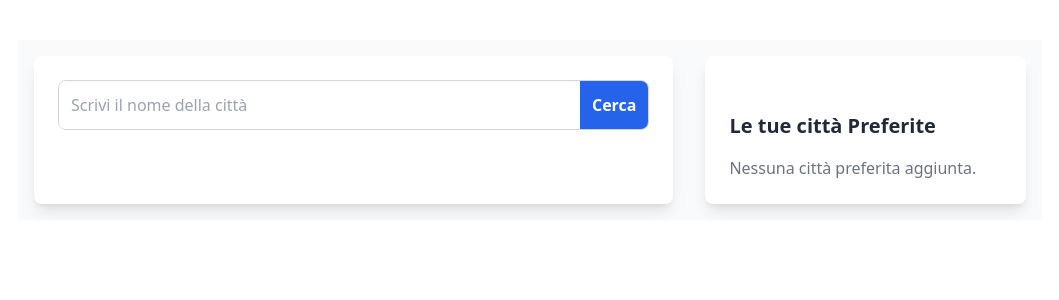
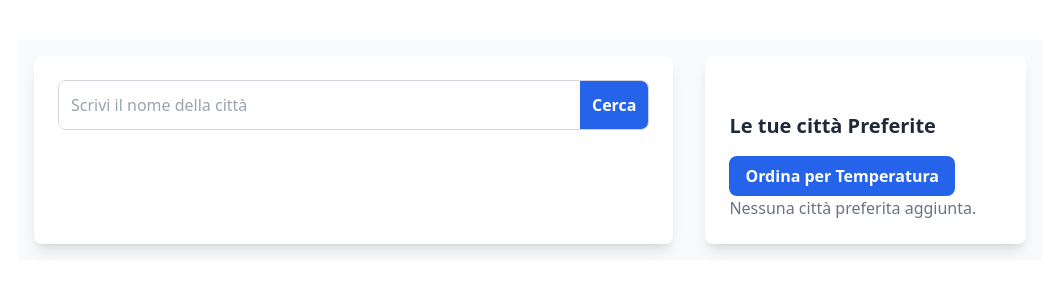
Before and after one commit to jawid-fakhari/weather_app_react.js, a React (Vite) app: page / in a window 1280 px wide. Shown: the top 300 px of the page, without its empty margins (110-1169 px from the left). Built offline with nearby package versions, Linux system fonts and the light colour scheme.

Commit message:
sorting function aggiunto

```diff
--- a/src/components/FavoriteList.jsx
+++ b/src/components/FavoriteList.jsx
@@ -1,6 +1,20 @@
-import React from 'react'
+import React, { useEffect, useState } from 'react'
 
 export default function FavoriteList({ favoriteCities, removeFromFavorites }) {
+
+    // state per contenere le città ordinate per temperatura
+    const [sortedCities, setSortedCities] = useState(favoriteCities);
+
+    // inizializza sortedCities con favoritCities ogni volta che favoritCites cambia
+    useEffect(() => {
+        setSortedCities(favoriteCities);
+    }, [favoriteCities]);
+
+    // ordina le città per temperatura in modo decrescente
+    const handleSort = () => {
+        const sorted = [...favoriteCities].sort((a, b) => b.weatherDataInfo.temperatura - a.weatherDataInfo.temperatura);
+        setSortedCities(sorted);
+    }
 
     const deleteHandler = (index) => {
         removeFromFavorites(index)
@@ -11,13 +25,19 @@
             <h3 className="text-xl font-semibold text-gray-800 mb-4">
                 Le tue città Preferite
             </h3>
-            {favoriteCities.length === 0 ? (
+            <button
+                onClick={handleSort}
+                className="bg-blue-600 hover:bg-blue-700 text-white font-semibold py-2 px-4 rounded-lg transition duration-200"
+            >
+                Ordina per Temperatura
+            </button>
+            {sortedCities.length === 0 ? (
                 <p className="text-gray-500">
                     Nessuna città preferita aggiunta.
                 </p>
             ) : (
                 <ul className="favCity space-y-4">
-                    {favoriteCities.map((item, index) => (
+                    {sortedCities.map((item, index) => (
                         <li
                             key={index}
                             className="bg-blue-50 p-6 border border-gray-200 rounded-lg shadow-md transition duration-200 hover:shadow-lg"
```
